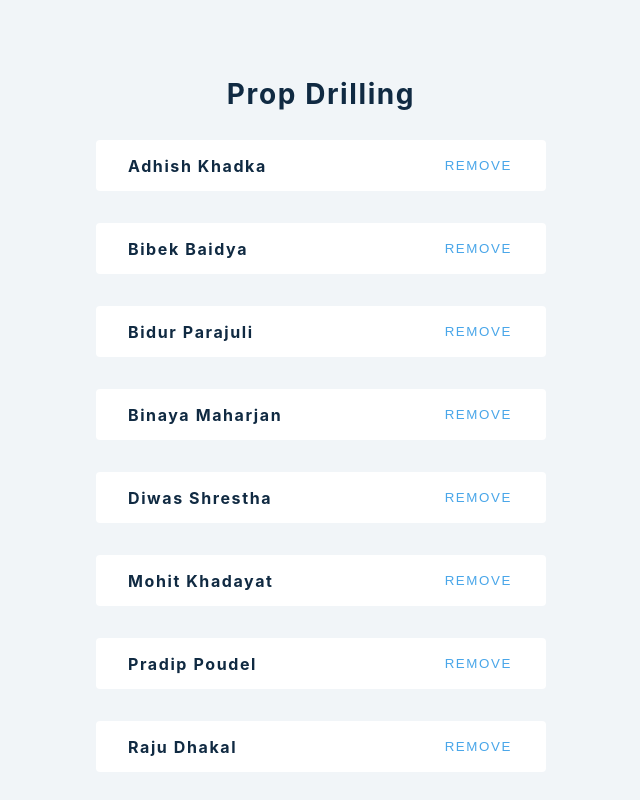
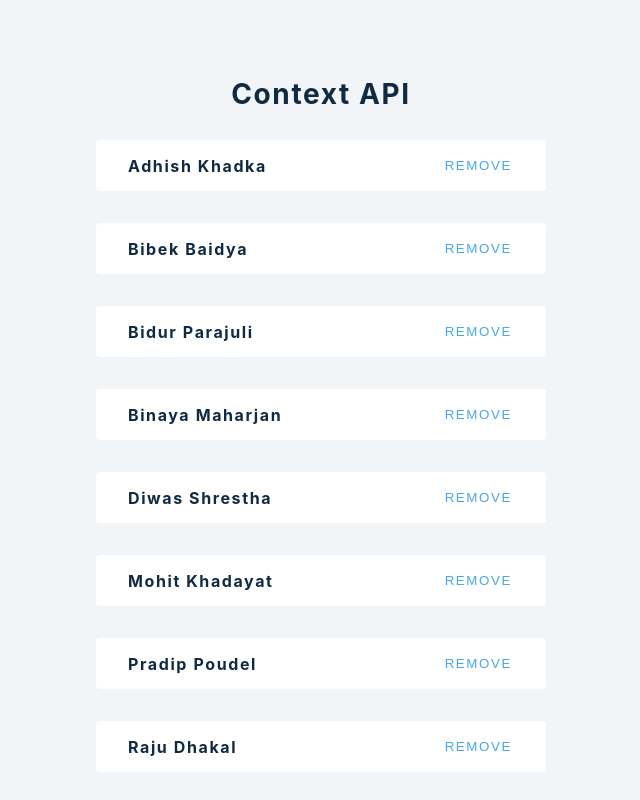
Before and after one commit to gorakhjoshi/AdvancedReactConcepts, a React (Create React App) app: page / in a window 1280 px wide. Shown: the top 800 px of the page, without its empty margins (319-959 px from the left). Built offline with nearby package versions, Linux system fonts and the light colour scheme.

Commit message:
contextAPI, useContext

```diff
--- /dev/null
+++ b/src/7-contextAPI/1-context-api.js
@@ -0,0 +1,45 @@
+import React, { useState, useContext } from 'react';
+import { data } from '../data';
+
+const PersonContext = React.createContext();
+
+const ContextAPI = () => {
+  const [people, setPeople] = useState(data);
+
+  const removePerson = (id) => {
+    setPeople((people) => {
+      return people.filter((person) => person.id !== id);
+    });
+  };
+  return (
+    <>
+      <PersonContext.Provider value={{ removePerson, people }}>
+        <h3>Context API</h3>
+        <List people={people} removePerson={removePerson} />
+      </PersonContext.Provider>
+    </>
+  );
+};
+
+const List = () => {
+  const mainData = useContext(PersonContext);
+  return (
+    <>
+      {mainData.people.map((person) => {
+        return <SinglePerson key={person.id} {...person} />;
+      })}
+    </>
+  );
+};
+
+const SinglePerson = ({ id, name }) => {
+  const { removePerson } = useContext(PersonContext);
+  return (
+    <div className='item'>
+      <h4>{name}</h4>
+      <button onClick={() => removePerson(id)}>REMOVE</button>
+    </div>
+  );
+};
+
+export default ContextAPI;
--- a/src/App.js
+++ b/src/App.js
@@ -1,9 +1,9 @@
-import PropDrilling from './6-prop-drilling/prop-drilling';
+import ContextAPI from './7-contextAPI/1-context-api';
 
 function App() {
   return (
     <div className='container'>
-      <PropDrilling />
+      <ContextAPI />
     </div>
   );
 }
```
